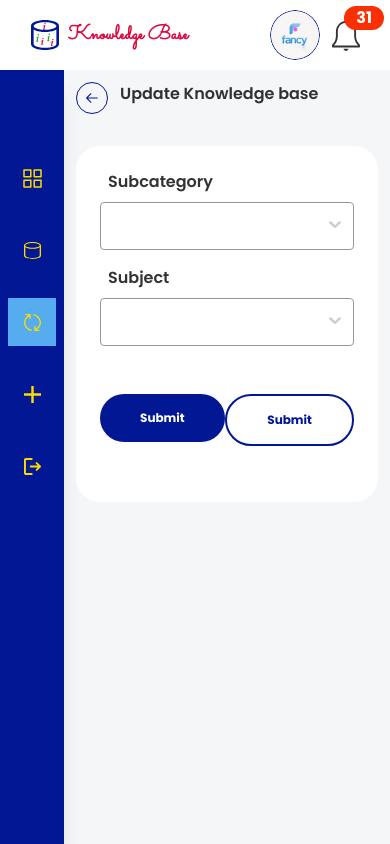
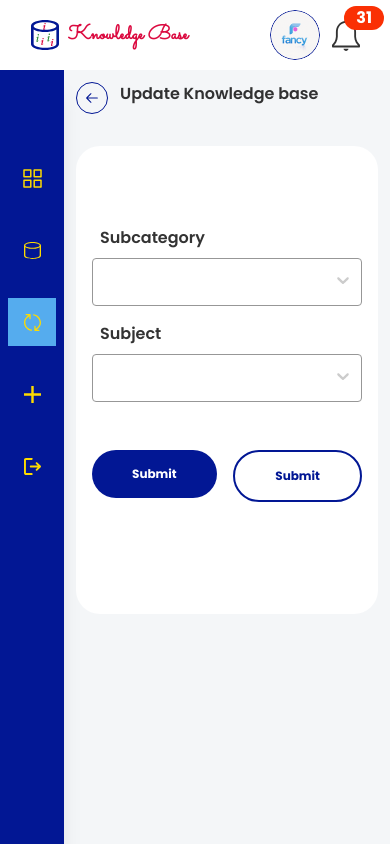
Before and after one commit to olamide203/customer-support-system, a React (Vite) app: page /update-knowledge-base in a window 390 px wide. Built offline with nearby package versions, Linux system fonts and the light colour scheme.

Commit message:
feat: adjust responsiveness

```diff
--- a/src/routes/general/update-knowledge-base.tsx
+++ b/src/routes/general/update-knowledge-base.tsx
@@ -32,8 +32,8 @@ const UpdateKnowledgeBase = () => {
                     Update Knowledge base
                 </h1>
             </div>
-            <div className="grid bg-white max-w-screen-md rounded-3xl p-4 sm:py-[80px] mx-auto w-full">
-                <div className="flex bg-white sm:bg-neutral-200 items-center justify-center flex-col gap-10 w-full sm:w-[420px] mx-auto p-2 sm:p-10">
+            <div className="grid bg-white max-w-screen-md rounded-3xl p-4 py-[80px] mx-auto w-full">
+                <div className="flex bg-white sm:bg-neutral-200 items-center justify-center flex-col gap-10 w-full sm:w-[420px] mx-auto sm:p-10">
                     <Form className="w-full grid gap-4">
                         <SelectInput
                             name="subcategory"
```
